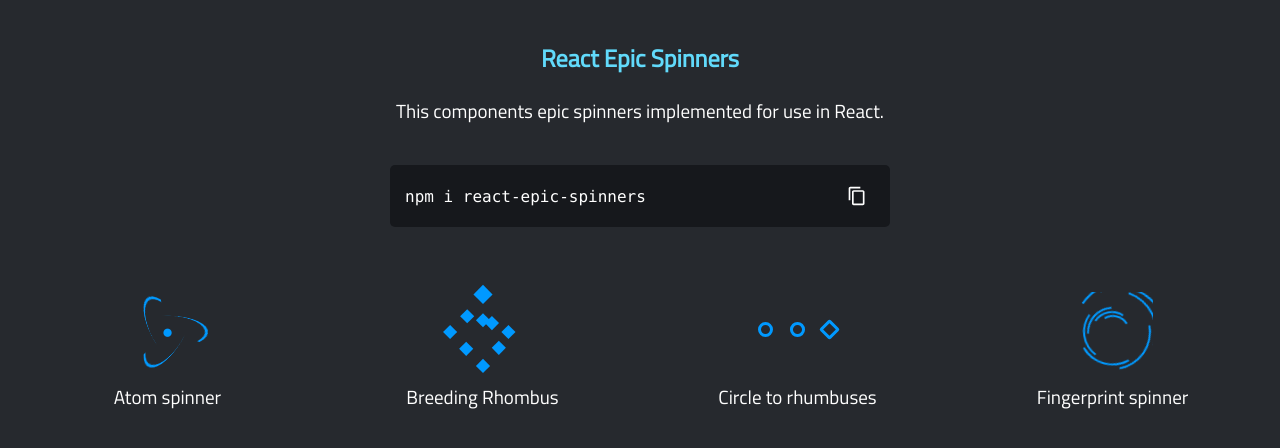
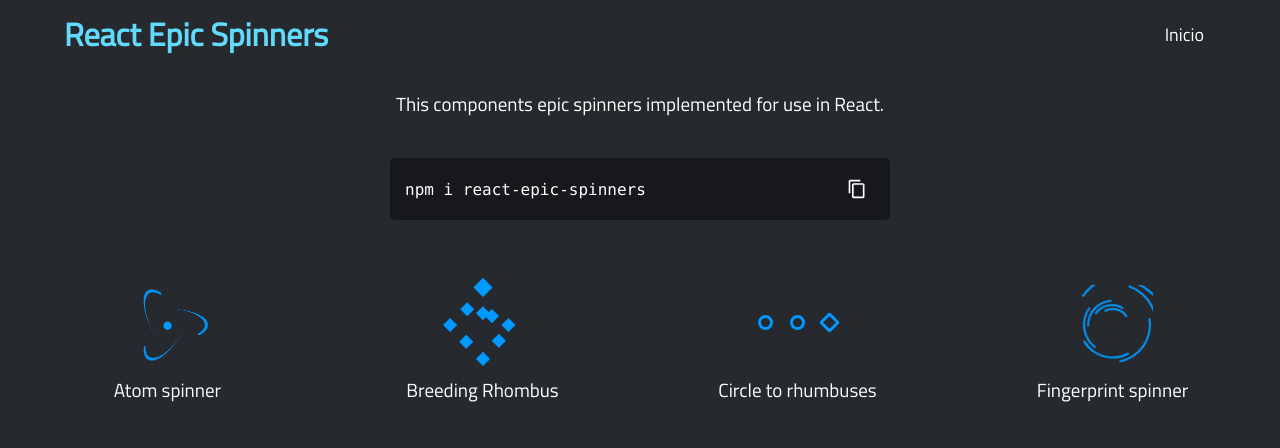
Before and after one commit to Juanestban/react-epic-spinners, a React (Create React App) app: page / in a window 1280 px wide. Shown: the top 448 px of the page. Built offline with nearby package versions, Linux system fonts and the light colour scheme.

Commit message:
add the component navigation

```diff
--- a/src/App.js
+++ b/src/App.js
@@ -2,6 +2,7 @@ import { BrowserRouter as Router, Switch, Route } from 'react-router-dom'
 import { HelmetProvider } from 'react-helmet-async'
 import HomePage from './pages/Home'
 import NotFoundPage from './pages/NotFound'
+import Navigation from './components/Molecules/Navigation'
 
 import './App.css'
 
@@ -10,6 +11,7 @@ function App() {
     <div className="App">
       <HelmetProvider>
         <Router>
+          <Navigation />
           <Switch>
             <Route exact path="/" component={HomePage} />
             <Route path="*" component={NotFoundPage} />
--- a/src/components/Atoms/Title/styles.js
+++ b/src/components/Atoms/Title/styles.js
@@ -4,5 +4,4 @@ export const H1 = styled.h1`
   color: var(--color-text-title);
   font-family: 'Titillium Web', sans-serif;
   text-align: center;
-  padding: 20px 0;
 `
--- /dev/null
+++ b/src/components/Molecules/Navigation/Navigation.js
@@ -0,0 +1,21 @@
+import Title from '../../Atoms/Title'
+import { Header, Contain, Link } from './styles'
+
+export const Navigation = () => {
+  return (
+    <Header>
+      <Contain>
+        <Title>React Epic Spinners</Title>
+      </Contain>
+      <Contain>
+        <nav>
+          <ul>
+            <li>
+              <Link to="/">Inicio</Link>
+            </li>
+          </ul>
+        </nav>
+      </Contain>
+    </Header>
+  )
+}
--- /dev/null
+++ b/src/components/Molecules/Navigation/index.js
@@ -0,0 +1 @@
+export { Navigation as default } from './Navigation'
--- /dev/null
+++ b/src/components/Molecules/Navigation/styles.js
@@ -0,0 +1,32 @@
+import { Link as Anchor } from 'react-router-dom'
+import styled from 'styled-components'
+
+export const Header = styled.header`
+  width: 100%;
+  min-height: 45px;
+  display: flex;
+  justify-content: space-between;
+  align-items: center;
+  position: sticky;
+  top: 0;
+  padding: 10px 5%;
+  border-bottom: 1px solid var(--hover-code);
+`
+
+export const Contain = styled.div``
+
+export const Link = styled(Anchor)`
+  color: white;
+  text-decoration: none;
+  font-size: 18px;
+  font-family: 'Titillium Web', sans-serif;
+  cursor: pointer;
+  border: 2px solid transparent;
+  border-radius: 5px;
+  padding: 0px 10px;
+
+  &:hover {
+    border-color: var(--hover-code);
+    background-color: var(--hover-code);
+  }
+`
--- a/src/pages/Home/Home.js
+++ b/src/pages/Home/Home.js
@@ -1,6 +1,5 @@
 import { Helmet } from 'react-helmet-async'
 import { Container, ContainerTitle } from './styles'
-import Title from '../../components/Atoms/Title'
 import Text from '../../components/Atoms/Text'
 import ContainerCodeCopy from '../../components/Molecules/ContainerCodeCopy'
 import { CardSpinner } from '../../components/Molecules/CardSpinner'
@@ -13,7 +12,6 @@ export default function Home() {
       </Helmet>
       <Container>
         <ContainerTitle>
-          <Title>React Epic Spinners</Title>
           <Text>
             This components epic spinners implemented for use in React.
           </Text>
```
